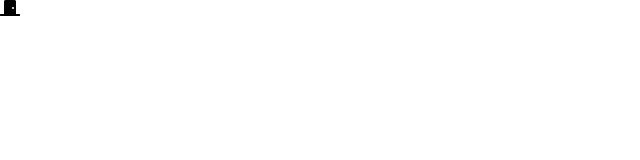
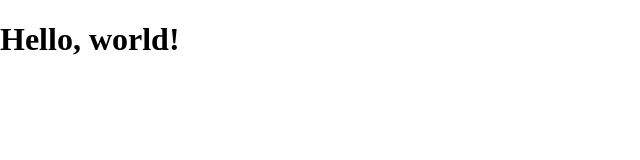
Before and after one commit to Rifern11/Template-test, a plain HTML site: page index.html in a window 1280 px wide. Shown: the whole page, without its empty margins (0-640 px from the left). Drawn offline with Linux system fonts and the light colour scheme.

Commit message:
hello world

```diff
--- a/index.html
+++ b/index.html
@@ -9,8 +9,8 @@
     <link rel="stylesheet" href="style.css">
 </head>
 <body>
-    <i class="fas fa-door-closed"></i>
-    <!-- Script -->
+    <h1>Hello, world!</h1>
+     <!-- Script -->
     <script src="script.js"></script>
 </body>
 </html>
```
